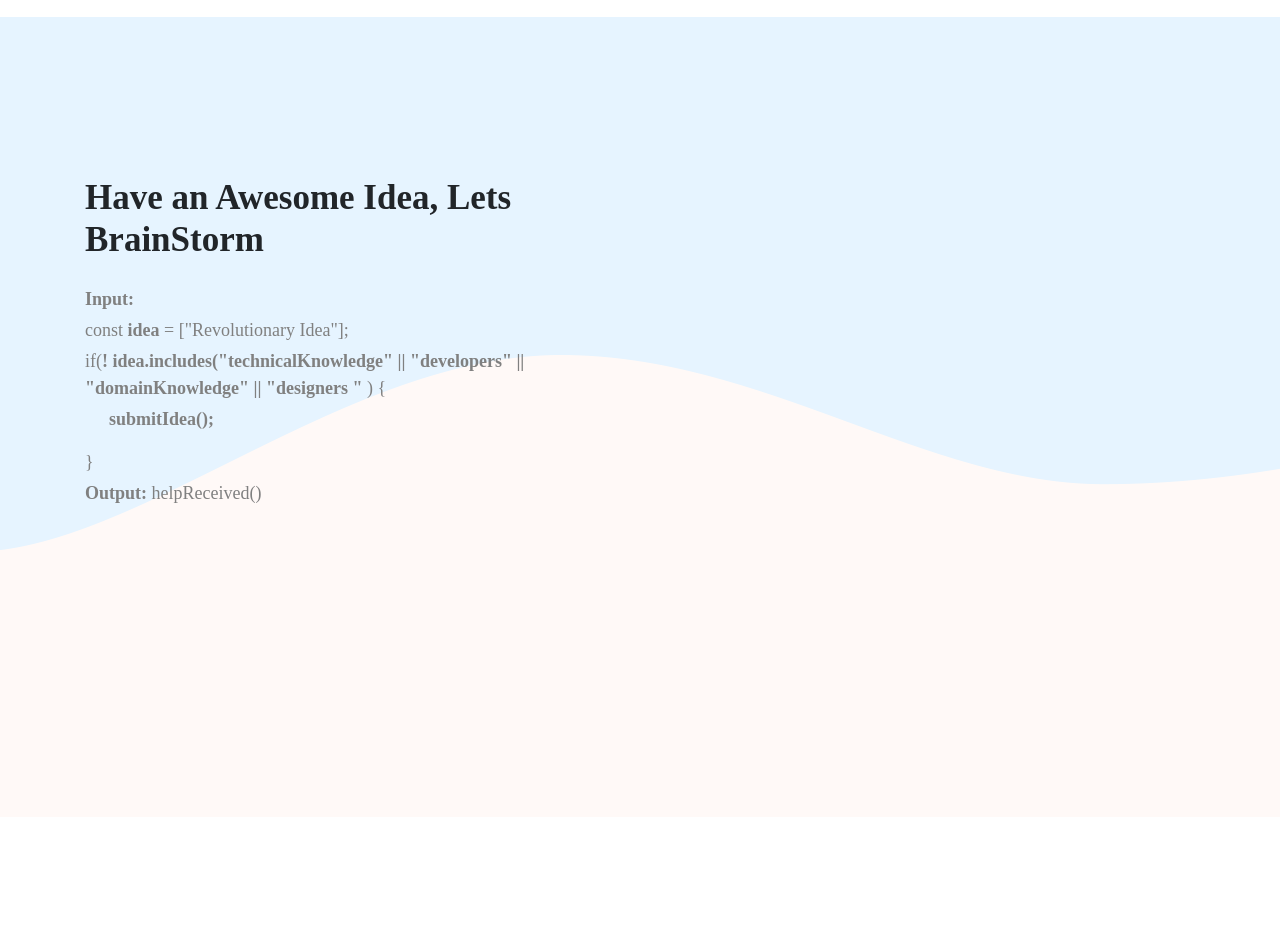
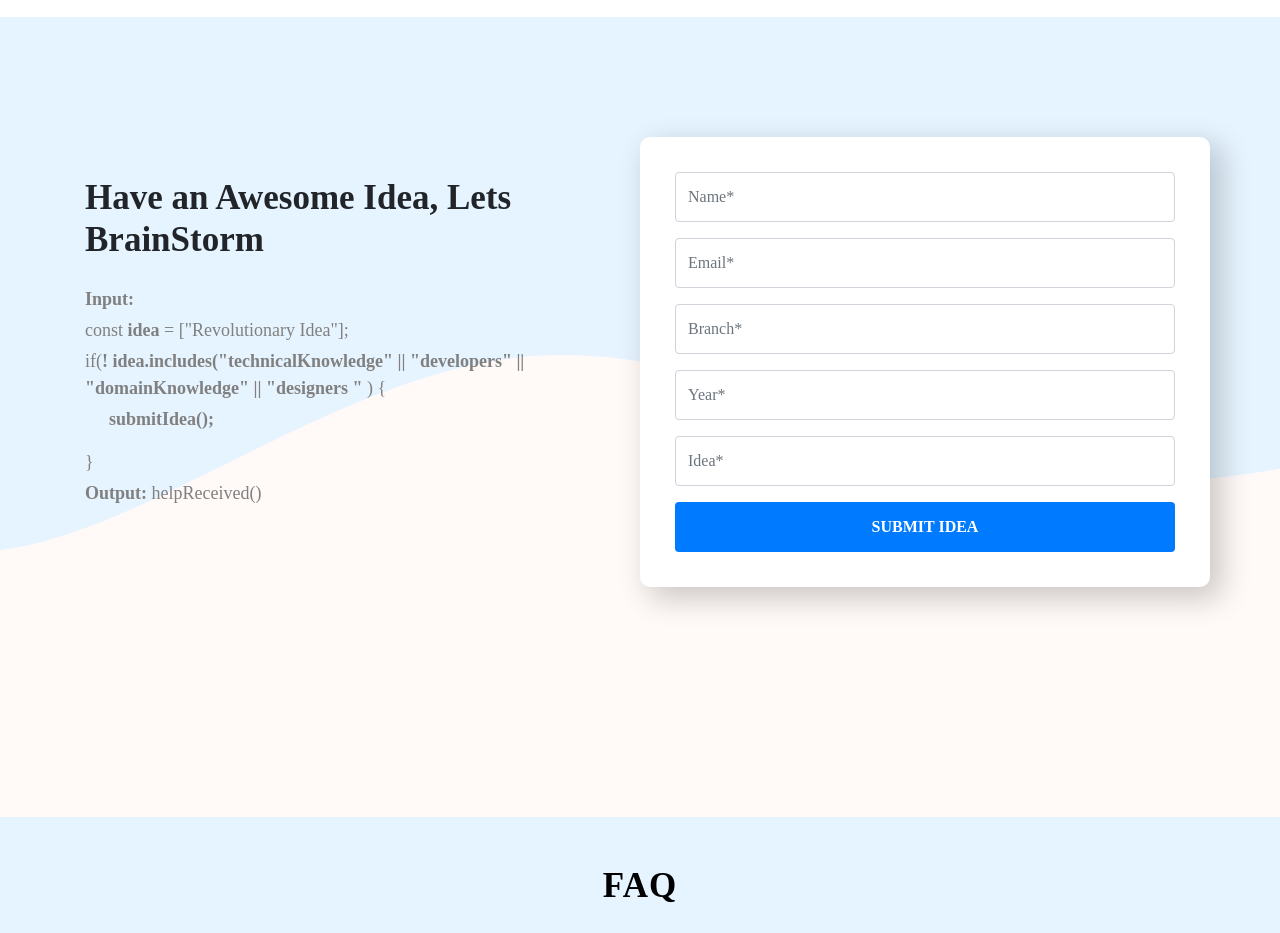
Before and after one commit to tech-introspectors/Google-DSC-BIET, a React (Create React App) app: page / in a window 1280 px wide. Shown: the part 3320-4253 px from the top of the page. Before the commit the page ends 4137 px from the top, so only its background shows below. Built offline with nearby package versions, Linux system fonts and the light colour scheme; a web font is replaced by a local one.

Commit message:
Added form

```diff
--- a/src/components/pages/Home/Home.css
+++ b/src/components/pages/Home/Home.css
@@ -23,3 +23,20 @@
   line-height: 1.5;
   font-size: 18px;
 }
+
+.form_container {
+  margin-top: 15vh;
+  background-color: white;
+  border-radius: 10px;
+  box-shadow: 10px 10px 30px 2px rgba(0, 0, 0, 0.2);
+}
+
+.form_container .form_content {
+  padding: 35px 20px;
+}
+
+.faq_container {
+  background-color: #fff;
+  height: 45vh;
+  border-radius: 10px;
+}
--- a/src/components/pages/Home/Home.jsx
+++ b/src/components/pages/Home/Home.jsx
@@ -8,9 +8,12 @@ import {
   TitleCenter1,
   TitleCenter2,
   TitleCenter3,
+  TitleCenter4,
 } from "./data/TitleCenterData";
+import Form from "../Home/components/Form";
 
 import "../Home/Home.css";
+import Button from "./components/Button";
 
 export default function Home() {
   return (
@@ -31,49 +34,49 @@ export default function Home() {
               <TitleCenter {...TitleCenter1} />
             </div>
             <div className="row d-flex justify-content-center">
-              <div className="col-4">
+              <div className="col-lg-4 col-md-12">
                 <Card
                   img={Card_Details[0].img}
                   tech_Name={Card_Details[0].tech_Name}
                 />
               </div>
-              <div className="col-4">
+              <div className="col-lg-4 col-md-12">
                 <Card
                   img={Card_Details[1].img}
                   tech_Name={Card_Details[1].tech_Name}
                 />
               </div>
-              <div className="col-4">
+              <div className="col-lg-4 col-md-12">
                 <Card
                   img={Card_Details[2].img}
                   tech_Name={Card_Details[2].tech_Name}
                 />
               </div>
-              <div className="col-4">
+              <div className="col-lg-4 col-md-12">
                 <Card
                   img={Card_Details[3].img}
                   tech_Name={Card_Details[3].tech_Name}
                 />
               </div>
-              <div className="col-4">
+              <div className="col-lg-4 col-md-12">
                 <Card
                   img={Card_Details[4].img}
                   tech_Name={Card_Details[4].tech_Name}
                 />
               </div>
-              <div className="col-4">
+              <div className="col-lg-4 col-md-12">
                 <Card
                   img={Card_Details[5].img}
                   tech_Name={Card_Details[5].tech_Name}
                 />
               </div>
-              <div className="col-4">
+              <div className="col-lg-4 col-md-12">
                 <Card
                   img={Card_Details[6].img}
                   tech_Name={Card_Details[6].tech_Name}
                 />
               </div>
-              <div className="col-4">
+              <div className="col-lg-4 col-md-12">
                 <Card
                   img={Card_Details[7].img}
                   tech_Name={Card_Details[7].tech_Name}
@@ -97,7 +100,7 @@ export default function Home() {
         <div className="form_bg_color">
           <div className="container ">
             <div className="row">
-              <div className="col-6">
+              <div className="col-lg-6 col-md-12">
                 <h1>Have an Awesome Idea, Lets BrainStorm</h1>
                 <p className="mb-1">
                   <b>Input:</b>
@@ -121,11 +124,24 @@ export default function Home() {
                   <b>Output: </b>helpReceived()
                 </p>
               </div>
-              <div className="col-6">
-                <div className="row form_style"></div>
+              <div className="col-lg-6 col-md-12 form_container">
+                <div className="form_content">
+                  <Form placeholder="Name*" />
+                  <Form placeholder="Email*" />
+                  <Form placeholder="Branch*" />
+                  <Form placeholder="Year*" />
+                  <Form placeholder="Idea*" />
+                  <Button text="SUBMIT IDEA" buttonSize="50px" />
+                </div>
               </div>
             </div>
           </div>
+        </div>
+        <div className="tech_bg_color">
+          <div className="text-center">
+            <TitleCenter {...TitleCenter3} />
+          </div>
+          <div className="container faq_container "></div>
         </div>
       </div>
     </>
--- /dev/null
+++ b/src/components/pages/Home/components/Button.css
@@ -0,0 +1,4 @@
+.btn_customStyle {
+  border: none !important;
+  font-weight: bold !important;
+}
--- /dev/null
+++ b/src/components/pages/Home/components/Button.jsx
@@ -0,0 +1,15 @@
+import React from "react";
+import "../components/Button.css";
+
+export default function Button(props) {
+  return (
+    <div>
+      <button
+        className="col-lg-12 btn btn-primary btn_customStyle"
+        style={{ height: `${props.buttonSize}` }}
+      >
+        {props.text}
+      </button>
+    </div>
+  );
+}
--- /dev/null
+++ b/src/components/pages/Home/components/Form.jsx
@@ -0,0 +1,18 @@
+import React from "react";
+
+export default function Form(props) {
+  return (
+    <>
+      <form>
+        <div className="form-group">
+          <input
+            type="text"
+            placeholder={props.placeholder}
+            className="form-control"
+            style={{ height: "50px" }}
+          />
+        </div>
+      </form>
+    </>
+  );
+}
```
